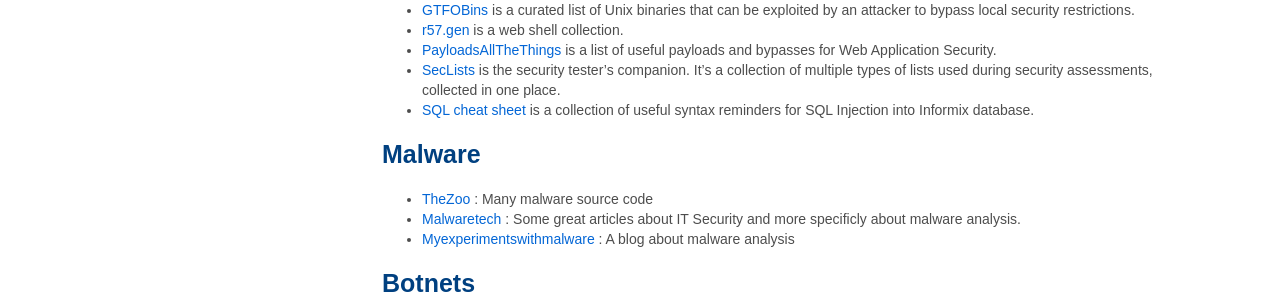
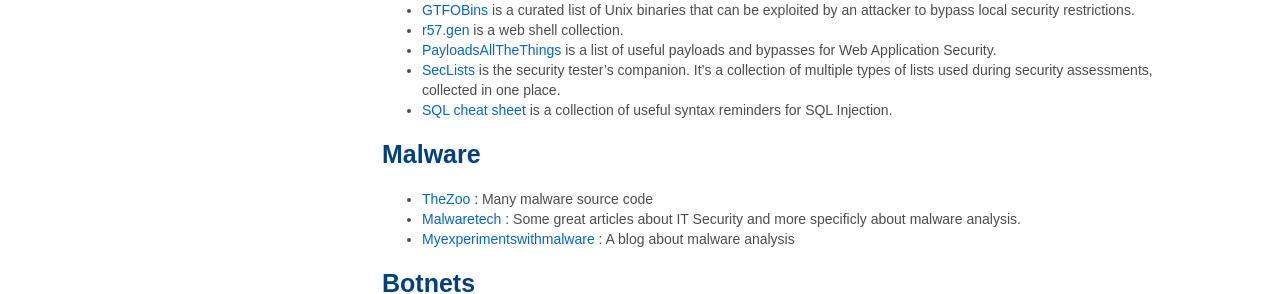
Before and after one commit to myexperiments-blog/myexperiments-blog.github.io, a Jekyll site: the page built from resources.md, in a window 1280 px wide. Shown: the part 292-586 px from the top of the page. Built offline with Jekyll 4.4.1, drawn with Linux system fonts in a browser that asks for light colours; comment, search, counter and statistics services are not loaded.

Commit message:
update resources

```diff
--- a/resources.md
+++ b/resources.md
@@ -14,7 +14,7 @@
 - [r57.gen](http://www.r57.gen.tr/) is a web shell collection.
 - [PayloadsAllTheThings](https://github.com/swisskyrepo/PayloadsAllTheThings) is a list of useful payloads and bypasses for Web Application Security.
 - [SecLists](https://github.com/danielmiessler/SecLists) is the security tester's companion. It's a collection of multiple types of lists used during security assessments, collected in one place.
-- [SQL cheat sheet](http://pentestmonkey.net/category/cheat-sheet/sql-injection) is a collection of useful syntax reminders for SQL Injection into Informix database.
+- [SQL cheat sheet](http://pentestmonkey.net/category/cheat-sheet/sql-injection) is a collection of useful syntax reminders for SQL Injection.
 
 # Malware
 
```
